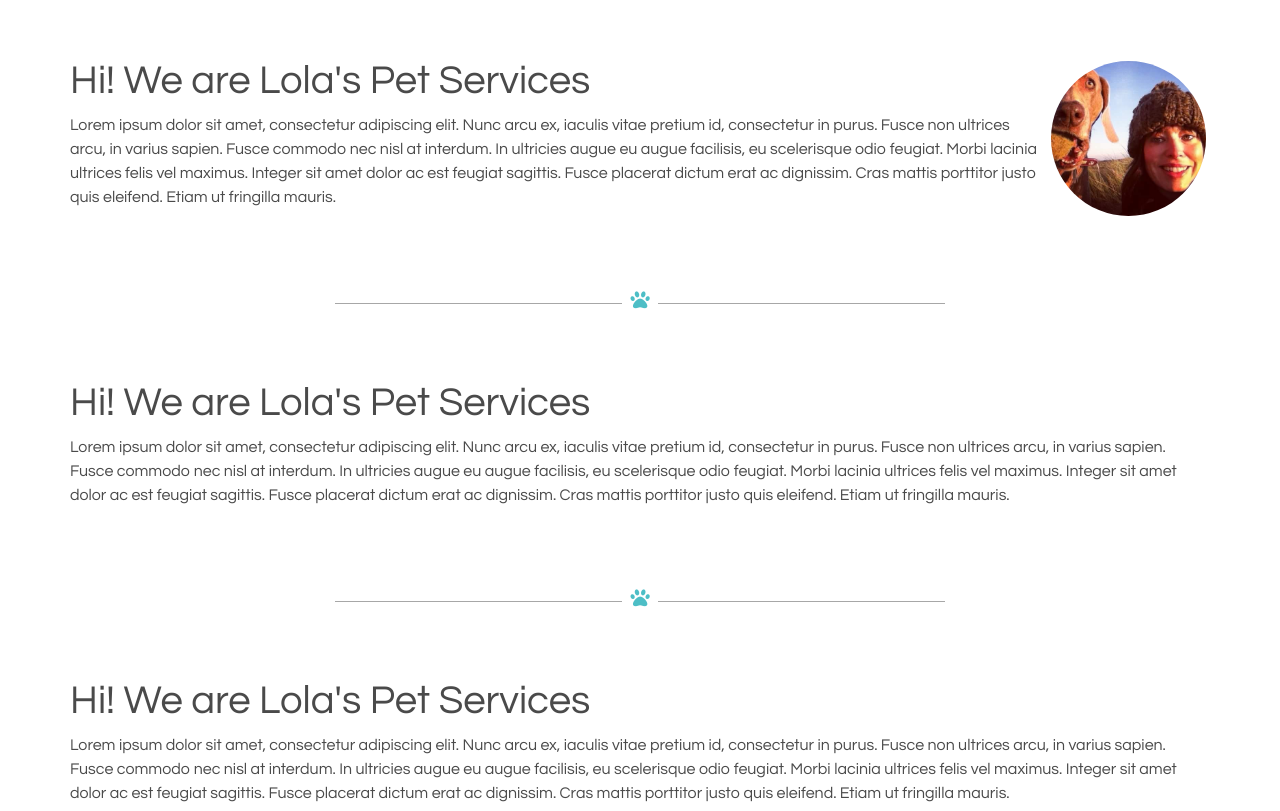
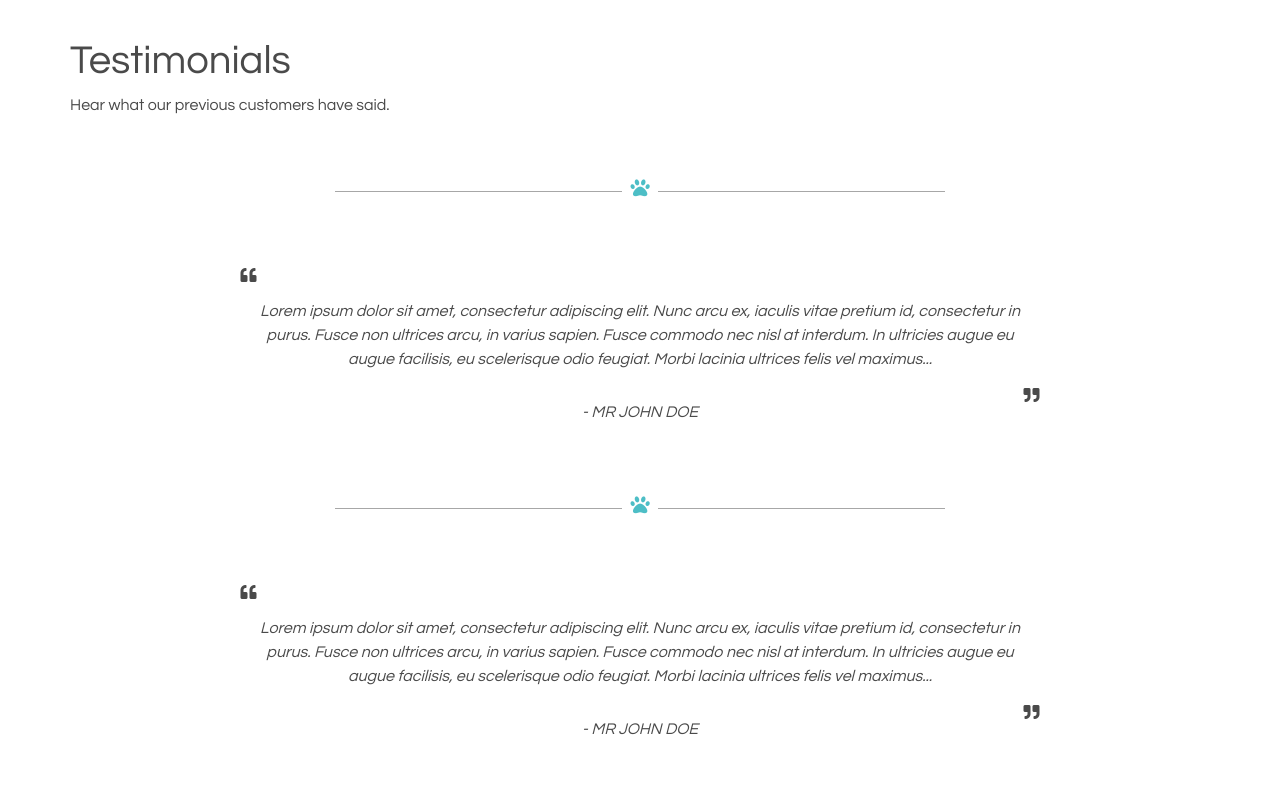
Before and after one commit to RebeccaHough/lolas-petservices, a website: page src/testimonials.html in a window 1280 px wide. Shown: the part 135-946 px from the top of the page. Drawn offline with nearby package versions, Linux system fonts and the light colour scheme.

Commit message:
add: paw divder under index and about images; update: reduced text-container padding, format for testimonals, added logoFont class to lola's on location page

```diff
--- a/assets/stylesheets/style.scss
+++ b/assets/stylesheets/style.scss
@@ -135,7 +135,6 @@ a {
 }
 /* Services */
 #pricesSection {
-    padding: 50px 0;
     h1, h2, h3, h4, h5, h6, p, div, a {
         color: $white;
     }
@@ -329,7 +328,7 @@ a {
     }
 }
 .text-container {
-    padding: 60px 0px;
+    padding: 40px 0px;
 }
 .bg-grey {
     background-color: $light-grey;
--- a/src/testimonials.html
+++ b/src/testimonials.html
@@ -97,27 +97,34 @@
 
 		<div class="container-fluid bg-white">
 			<div class="container text-container">
-				<img src="../assets/images/lola_selfie1.jpg" class="right circle-img">
-				<h1>Hi! We are Lola's Pet Services</h1>
-				<p>Lorem ipsum dolor sit amet, consectetur adipiscing elit. Nunc arcu ex, iaculis vitae pretium id, consectetur in purus. Fusce non ultrices arcu, in varius sapien. Fusce commodo nec nisl at interdum. In ultricies augue eu augue facilisis, eu scelerisque odio feugiat. Morbi lacinia ultrices felis vel maximus. Integer sit amet dolor ac est feugiat sagittis. Fusce placerat dictum erat ac dignissim. Cras mattis porttitor justo quis eleifend. Etiam ut fringilla mauris.</p>
+				<h1>Testimonials</h1>
+				<p>Hear what our previous customers have said.</p>
 			</div>
 
 			<div class="container">
 				<div class="divider"><span class="fas fa-paw"></span></div>
 			</div>
 
-			<div class="container text-container">
-				<h1>Hi! We are Lola's Pet Services</h1>
-				<p>Lorem ipsum dolor sit amet, consectetur adipiscing elit. Nunc arcu ex, iaculis vitae pretium id, consectetur in purus. Fusce non ultrices arcu, in varius sapien. Fusce commodo nec nisl at interdum. In ultricies augue eu augue facilisis, eu scelerisque odio feugiat. Morbi lacinia ultrices felis vel maximus. Integer sit amet dolor ac est feugiat sagittis. Fusce placerat dictum erat ac dignissim. Cras mattis porttitor justo quis eleifend. Etiam ut fringilla mauris.</p>
+			<div class="container">
+				<div class="quote-container">
+						<span class="fas fa-quote-left text-left"></span>
+						<p>Lorem ipsum dolor sit amet, consectetur adipiscing elit. Nunc arcu ex, iaculis vitae pretium id, consectetur in purus. Fusce non ultrices arcu, in varius sapien. Fusce commodo nec nisl at interdum. In ultricies augue eu augue facilisis, eu scelerisque odio feugiat. Morbi lacinia ultrices felis vel maximus...</p>
+						<span class="fas fa-quote-right text-right"></span>
+						<h6><i>- MR JOHN DOE</i></h6>
+				</div>
 			</div>
 
 			<div class="container">
 				<div class="divider"><span class="fas fa-paw"></span></div>
 			</div>
 
-			<div class="container text-container">
-				<h1>Hi! We are Lola's Pet Services</h1>
-				<p>Lorem ipsum dolor sit amet, consectetur adipiscing elit. Nunc arcu ex, iaculis vitae pretium id, consectetur in purus. Fusce non ultrices arcu, in varius sapien. Fusce commodo nec nisl at interdum. In ultricies augue eu augue facilisis, eu scelerisque odio feugiat. Morbi lacinia ultrices felis vel maximus. Integer sit amet dolor ac est feugiat sagittis. Fusce placerat dictum erat ac dignissim. Cras mattis porttitor justo quis eleifend. Etiam ut fringilla mauris.</p>
+			<div class="container">
+				<div class="quote-container">
+						<span class="fas fa-quote-left text-left"></span>
+						<p>Lorem ipsum dolor sit amet, consectetur adipiscing elit. Nunc arcu ex, iaculis vitae pretium id, consectetur in purus. Fusce non ultrices arcu, in varius sapien. Fusce commodo nec nisl at interdum. In ultricies augue eu augue facilisis, eu scelerisque odio feugiat. Morbi lacinia ultrices felis vel maximus...</p>
+						<span class="fas fa-quote-right text-right"></span>
+						<h6><i>- MR JOHN DOE</i></h6>
+				</div>
 			</div>
 
 			<div class="container">
```
Also changed, not shown: src/about.html (+4 -0 lines), src/index.html (+4 -0 lines), src/location.html (+1 -1 lines), src/services.html (+1 -1 lines), assets/stylesheets/style.css.
